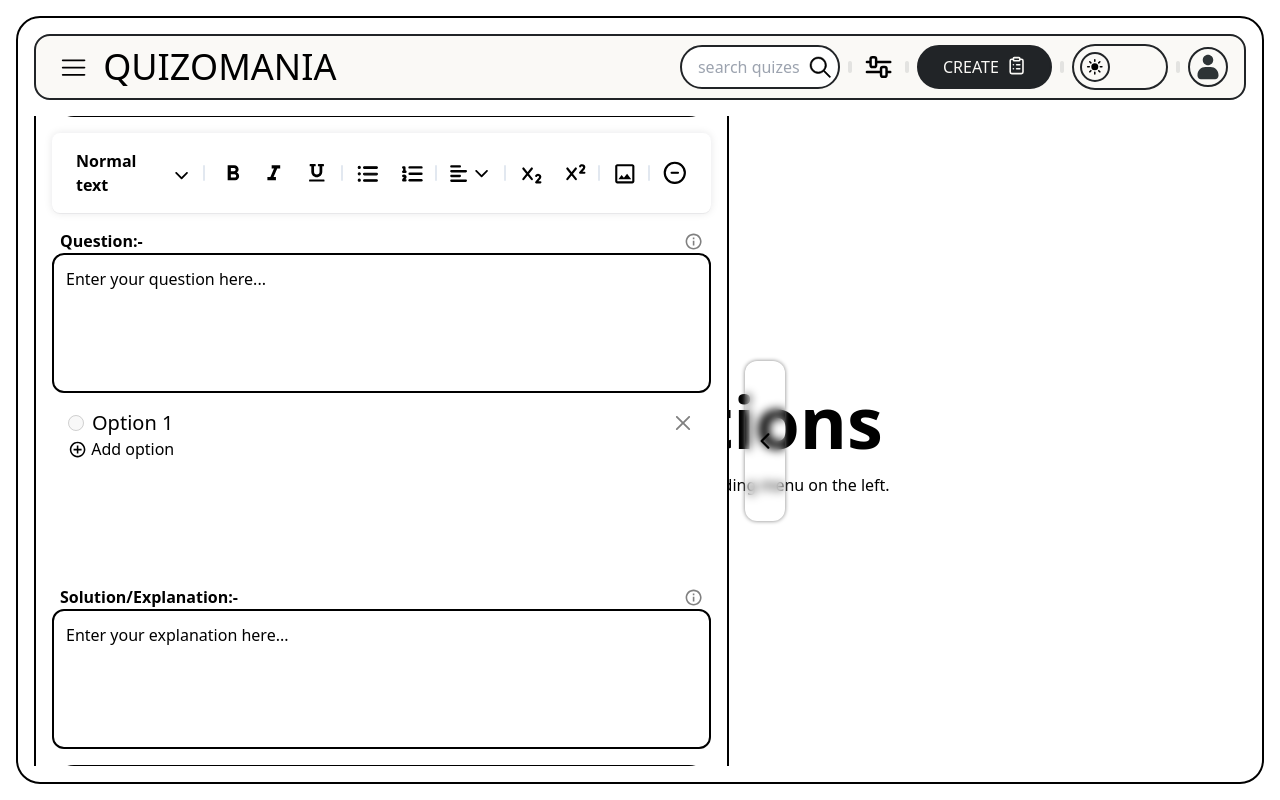
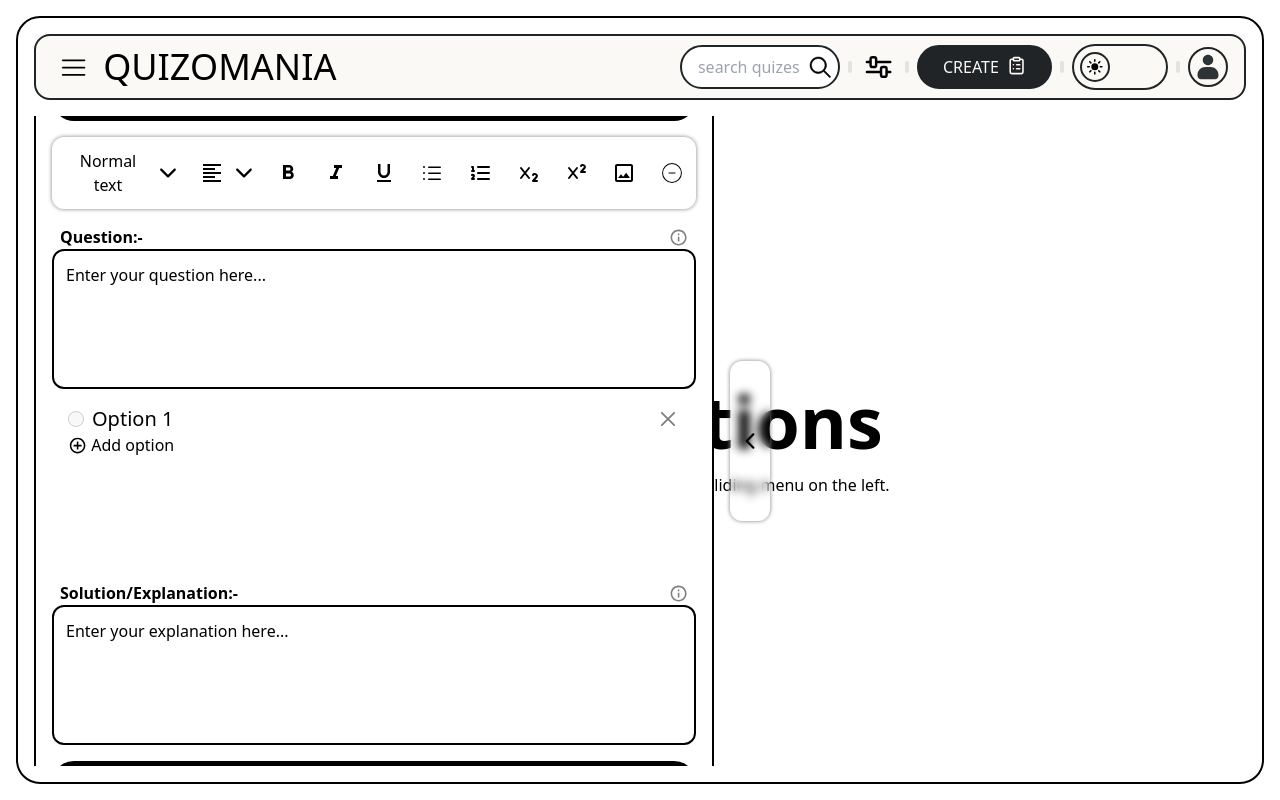
Before and after one commit to Nitish-u/Quizomania, a React (Vite) app: page /create in a window 1280 px wide. Built offline with nearby package versions, Linux system fonts and the light colour scheme.

Commit message:
change the layout code from static to dynamic using array of the editor function (issue: the alignment is not working yet) in the editor functions component

```diff
--- a/src/components/Editor functionalities comp/EditorFuncComp.jsx
+++ b/src/components/Editor functionalities comp/EditorFuncComp.jsx
@@ -2,50 +2,116 @@
 import { IconContext } from "react-icons";
 import { IoIosArrowDown } from "react-icons/io";
 import { MdFormatBold, MdFormatItalic } from "react-icons/md";
-import { FaUnderline } from "react-icons/fa";
+// import { FaKickstarter, FaUnderline } from "react-icons/fa";
+// import { FaUnderline } from "react-icons/fa6";
+import { MdFormatUnderlined } from "react-icons/md";
 import { LuListOrdered } from "react-icons/lu";
 import { GoListUnordered } from "react-icons/go";
 import { TbSubscript, TbSuperscript } from "react-icons/tb";
 import { MdOutlineImage } from "react-icons/md";
 import { CiCircleMinus } from "react-icons/ci";
 import { FaAlignRight, FaAlignLeft, FaAlignCenter } from "react-icons/fa6";
+import { MdFormatAlignCenter, MdFormatAlignLeft, MdFormatAlignRight } from "react-icons/md";
 
-export default function EditorFuncComp({alignmentArrowClicked, setAlignmentArrowClicked, fontArrowClicked, setFontArrowClicked}) {
+
+export default function EditorFuncComp({
+  alignmentArrowClicked,
+  setAlignmentArrowClicked,
+  fontArrowClicked,
+  setFontArrowClicked,
+}) {
   const alignmentIconsArray = [
     <FaAlignLeft size="1.2em" />,
     <FaAlignCenter size="1.2em" />,
     <FaAlignRight size="1.2em" />,
   ];
 
-  const [fontSize, setFontSize] = useState({ type: "Normal text", size: 4 });
-  const [alignmentType, setAlignmentType] = useState({
-    index: 0,
-    func: "justifyLeft",
-  });
-  function fontSizeChanger(e) {
-    e.stopPropagation();
-    const currentTarget = e.currentTarget;
-    const fontSize = currentTarget.getAttribute("func-size");
-    const fontType = currentTarget.innerText;
-    setFontSize((prevState) => {
-      return { ...prevState, type: fontType, size: fontSize };
-    });
-    setFontArrowClicked(false);
-  }
+  const fontVarients = [
+    { size: 3, sizeName: "Normal text" },
+    { size: 5, sizeName: "Sub-title" },
+    { size: 6, sizeName: "Title" },
+    { size: 7, sizeName: "Header" },
+  ];
 
-  function alignmentTypeChanger(e) {
-    const currentTarget = e.currentTarget;
-    const iconIndex = currentTarget.getAttribute("func-index");
-    const iconFunction = currentTarget.getAttribute("func-type");
-    setAlignmentType((prevState) => {
-      return { ...prevState, index: iconIndex, func: iconFunction };
-    });
-    setAlignmentArrowClicked(false);
-  }
+  const alignments = [
+    { type: "justifyLeft", icon: <MdFormatAlignLeft /> },
+    { type: "justifyCenter", icon: <MdFormatAlignCenter /> },
+    { type: "justifyRight", icon: <MdFormatAlignRight /> },
+  ];
+
+  const functions = [
+    {
+      function: "bold",
+      icon: <MdFormatBold />,
+    },
+    {
+      function: "italic",
+      icon: <MdFormatItalic />,
+    },
+    {
+      function: "underline",
+      icon: <MdFormatUnderlined />,
+    },
+    {
+      function: "insertUnorderdList",
+      icon: <GoListUnordered />,
+    },
+    {
+      function: "insertOrderedList",
+      icon: <LuListOrdered />,
+    },
+    {
+      function: "subscript",
+      icon: <TbSubscript />,
+    },
+    {
+      function: "superscript",
+      icon: <TbSuperscript />,
+    },
+    {
+      function: "insertImage",
+      icon: <MdOutlineImage />,
+    },
+    {
+      function: "removeFormat",
+      icon: <CiCircleMinus />,
+    },
+  ];
+
+  const [fontSize, setFontSize] = useState(0);
+
+  // const [fontSize, setFontSize] = useState({ type: "Normal text", size: 4 });
+  const [alignmentType, setAlignmentType] = useState(0);
+  // const [alignmentType, setAlignmentType] = useState({
+  //   index: 0,
+  //   func: "justifyLeft",
+  // });
+  // function fontSizeChanger(e) {
+  //   e.stopPropagation();
+  //   const currentTarget = e.currentTarget;
+  //   const fontSize = currentTarget.getAttribute("func-size");
+  //   const fontType = currentTarget.innerText;
+  //   setFontSize((prevState) => {
+  //     return { ...prevState, type: fontType, size: fontSize };
+  //   });
+  //   setFontArrowClicked(false);
+  // }
+
+  // function alignmentTypeChanger(e) {
+  //   const currentTarget = e.currentTarget;
+  //   const iconIndex = currentTarget.getAttribute("func-index");
+  //   const iconFunction = currentTarget.getAttribute("func-type");
+  //   setAlignmentType((prevState) => {
+  //     return { ...prevState, index: iconIndex, func: iconFunction };
+  //   });
+  //   setAlignmentArrowClicked(false);
+  // }
 
   function handleFunctionalKeyClick(...funcData) {
     const func = funcData[0];
     const val = funcData[1];
+    console.log("func: ", func)
+    console.log("val: ", val)
     if (val) {
       document.execCommand("fontSize", false, Number(val));
     } else {
@@ -56,217 +122,284 @@
             document.execCommand(func, false, url);
           }
         } else {
+          console.log(func);
           document.execCommand(func, false);
         }
       }
     }
   }
   return (
-    <>
-      <IconContext.Provider
-        value={{ color: "black", className: "functionalKeys", size: "1.6rem" }}
+    // <>
+    //   <IconContext.Provider
+    //     value={{ color: "black", className: "functionalKeys", size: "1.6rem" }}
+    //   >
+    //     <div
+    //       className="functionalKeysContainer bg-white select-none flex items-center w-fit gap-1 p-2 sm:px-4 rounded-lg max-w-full flex-wrap xl:flex-nowrap justify-center"
+    //       style={{
+    //         boxShadow:
+    //           "rgba(17, 17, 26, 0.05) 0px 1px 0px, rgba(17, 17, 26, 0.1) 0px 0px 8px",
+    //       }}
+    //     >
+    //       <div className="relative" id="fontSizeContainer">
+    //         <div
+    //           className={`fontSizeContainer min-w-fit flex items-center font-semibold cursor-pointer rounded-lg active:bg-white`}
+    //           id="currentFontSizeContainer"
+    //         >
+    //           <span
+    //             className="w-24 h-full"
+    //             func-size={fontSize.size}
+    //             onClick={() =>
+    //               handleFunctionalKeyClick("fontSize", fontSize.size)
+    //             }
+    //           >
+    //             {fontSize.type}
+    //           </span>
+    //           <div
+    //             className={`grow ${
+    //               fontArrowClicked ? "bg-slate-100" : ""
+    //             } w-fit group`}
+    //             style={{ padding: 0 }}
+    //             onClick={(e) => {
+    //               setAlignmentArrowClicked(false);
+    //               setFontArrowClicked(!fontArrowClicked);
+    //               e.stopPropagation();
+    //             }}
+    //           >
+    //             <IoIosArrowDown
+    //               size="1.2em"
+    //               className={`group-active:translate-y-1 transition-transform h-full duration-300 my-auto`}
+    //             />
+    //           </div>
+    //         </div>
+    //         <span
+    //           className={`fontSizes absolute top-10 ${
+    //             fontArrowClicked ? "" : "hidden"
+    //           } bg-white w-fit mt-4 rounded-xl cursor-pointer overflow-hidden z-30`}
+    //           style={{
+    //             boxShadow:
+    //               "rgba(17, 17, 26, 0.05) 0px 1px 0px, rgba(17, 17, 26, 0.1) 0px 0px 8px",
+    //           }}
+    //         >
+    //           {fontSizes.map((elem) => {
+    //             return (
+    //               <p
+    //                 key={elem.sizeName}
+    //                 className="w-32 p-2 px-4 hover:bg-slate-200"
+    //                 func-size={elem.size}
+    //                 onClick={fontSizeChanger}
+    //               >
+    //                 {elem.sizeName}
+    //               </p>
+    //             );
+    //           })}
+    //         </span>
+    //       </div>
+    //       <p className="bg-slate-200" id="pipe">
+    //         &nbsp;
+    //       </p>
+    //       <div
+    //         className="Bold icons"
+    //         onClick={() => handleFunctionalKeyClick("bold")}
+    //       >
+    //         <MdFormatBold className="w-8" />
+    //       </div>
+    //       <div
+    //         className="Italic icons"
+    //         onClick={() => handleFunctionalKeyClick("italic")}
+    //       >
+    //         <MdFormatItalic />
+    //       </div>
+    //       <div
+    //         className="Underline px-1 icons flex items-center justify-center"
+    //         onClick={() => handleFunctionalKeyClick("underline")}
+    //       >
+    //         <FaUnderline size="1.1em" />
+    //       </div>
+    //       <p className="bg-slate-200" id="pipe">
+    //         &nbsp;
+    //       </p>
+    //       <div
+    //         className="UL icons"
+    //         onClick={() => handleFunctionalKeyClick("insertUnorderedList")}
+    //       >
+    //         <GoListUnordered strokeWidth="1px" />
+    //       </div>
+    //       <div
+    //         className="OL icons"
+    //         onClick={() => handleFunctionalKeyClick("insertOrderedList")}
+    //       >
+    //         <LuListOrdered strokeWidth="2.3px" />
+    //       </div>
+    //       <p className="bg-slate-200" id="pipe">
+    //         &nbsp;
+    //       </p>
+    //       <div
+    //         className={`relative ${
+    //           alignmentArrowClicked ? "bg-slate-100" : ""
+    //         }`}
+    //         id="alignmentContainersParent"
+    //       >
+    //         <div
+    //           className="flex gap-1 items-center justify-center"
+    //           id="alignmentContainer"
+    //         >
+    //           <span
+    //             func-type={alignmentType.func}
+    //             onClick={() => handleFunctionalKeyClick(alignmentType.func)}
+    //           >
+    //             {alignmentIconsArray[alignmentType.index]}
+    //           </span>
+    //           <IoIosArrowDown
+    //             size="1.2em"
+    //             className="active:translate-y-1 transition-transform duration-300"
+    //             onClick={(e) => {
+    //               setFontArrowClicked(false);
+    //               setAlignmentArrowClicked(!alignmentArrowClicked);
+    //               e.stopPropagation();
+    //             }}
+    //           />
+    //         </div>
+    //         <span
+    //           className={`alignmentOptions absolute top-14 bg-white flex gap-2 p-2 rounded-lg items-center ${
+    //             alignmentArrowClicked ? "" : "hidden"
+    //           }`}
+    //           style={{
+    //             boxShadow:
+    //               "rgba(17, 17, 26, 0.05) 0px 1px 0px, rgba(17, 17, 26, 0.1) 0px 0px 8px",
+    //           }}
+    //         >
+    //           <p
+    //             func-index="0"
+    //             func-type="justifyLeft"
+    //             onClick={alignmentTypeChanger}
+    //           >
+    //             <FaAlignLeft size="1.5em" />
+    //           </p>
+    //           <div className="bg-slate-200" id="pipe">
+    //             &nbsp;
+    //           </div>
+    //           <p
+    //             func-index="1"
+    //             func-type="justifyCenter"
+    //             onClick={alignmentTypeChanger}
+    //           >
+    //             <FaAlignCenter size="1.5em" />
+    //           </p>
+    //           <div className="bg-slate-200" id="pipe">
+    //             &nbsp;
+    //           </div>
+    //           <p
+    //             func-index="2"
+    //             func-type="justifyRight"
+    //             onClick={alignmentTypeChanger}
+    //           >
+    //             <FaAlignRight size="1.5em" />
+    //           </p>
+    //         </span>
+    //       </div>
+    //       <p className="bg-slate-200" id="pipe">
+    //         &nbsp;
+    //       </p>
+    //       <div
+    //         className="icons"
+    //         onClick={() => handleFunctionalKeyClick("subscript")}
+    //       >
+    //         <TbSubscript />
+    //       </div>
+    //       <div
+    //         className="icons"
+    //         onClick={() => handleFunctionalKeyClick("superscript")}
+    //       >
+    //         <TbSuperscript />
+    //       </div>
+    //       <p className="bg-slate-200" id="pipe">
+    //         &nbsp;
+    //       </p>
+    //       <div
+    //         className="attachment icons"
+    //         onClick={() => handleFunctionalKeyClick("insertImage")}
+    //       >
+    //         <MdOutlineImage />
+    //       </div>
+    //       <p className="bg-slate-200 icons" id="pipe">
+    //         &nbsp;
+    //       </p>
+    //       <div
+    //         className="removeFormatting"
+    //         onClick={() => handleFunctionalKeyClick("removeFormat")}
+    //       >
+    //         <CiCircleMinus strokeWidth="1px" />
+    //       </div>
+    //     </div>
+    //   </IconContext.Provider>
+    // </>
+    <IconContext.Provider value={{size: "1.5rem"}}>
+    <div className="flex items-center p-2 rounded-xl gap-4 shadow-[0_0_4px_gray]">
+      {/* font size changer section */}
+      <div className="fontSizesContainer justify-between flex items-center relative select-none">
+        <div className="active:bg-gray-100 p-1 w-24 rounded-md cursor-pointer flex-1 text-center break-keep" onClick={() => handleFunctionalKeyClick("fontSize", fontVarients[fontSize].size)}>{fontVarients[fontSize].sizeName}</div>
+        <div
+          className={`h-full grid items-center rounded-md cursor-pointer group transition-colors duration-500 ${
+            fontArrowClicked ? "bg-gray-100" : ""
+          }`}
+          onClick={() => setFontArrowClicked(!fontArrowClicked)}
         >
+          <IoIosArrowDown
+            className={`group-active:translate-y-1 transition-transform duration-500 ${
+              fontArrowClicked ? "rotate-180" : ""
+            }`}
+          />
+        </div>
         <div
-          className="functionalKeysContainer bg-white select-none flex items-center w-fit gap-1 p-2 sm:px-4 rounded-lg max-w-full flex-wrap xl:flex-nowrap justify-center"
-          style={{
-            boxShadow:
-              "rgba(17, 17, 26, 0.05) 0px 1px 0px, rgba(17, 17, 26, 0.1) 0px 0px 8px",
+          className={`absolute rounded-xl bg-white overflow-hidden cursor-pointer top-8 left-1/2 -translate-x-1/2 ${
+            fontArrowClicked ? "" : "hidden"
+          }`}
+        >
+          {fontVarients.map((elem, index) => {
+            return (
+              <p
+                className={`w-32 text-center py-1 hover:bg-gray-100 ${
+                  fontSize == index ? "bg-gray-100" : ""
+                }`}
+                key={elem.sizeName}
+                onClick={() => {
+                  setFontSize(index);
+                  setFontArrowClicked(!fontArrowClicked);
+                  handleFunctionalKeyClick("fontSize", fontVarients[index].size);
                 }}
               >
-          <div className="relative" id="fontSizeContainer">
+                {elem.sizeName}
+              </p>
+            );
+          })}
+        </div>
+      </div>
+      {/* Alignment section */}
+      <div className="alignmentContainer flex gap-1 items-center relative">
+        <div className="p-1 active:bg-gray-100 cursor-pointer rounded-md" onClick={() => handleFunctionalKeyClick(alignments[alignmentType].type)}>{alignments[alignmentType].icon}</div>
         <div
-              className={`fontSizeContainer min-w-fit flex items-center font-semibold cursor-pointer ${
-                fontArrowClicked ? "bg-slate-100" : ""
-              } rounded-lg `}
-              id="currentFontSizeContainer"
+          className={`h-full grid items-center rounded-md cursor-pointer group transition-colors duration-500 ${
+            alignmentArrowClicked ? "bg-gray-100" : ""
+          }`}
+          onClick={() => setAlignmentArrowClicked(!alignmentArrowClicked)}
         >
-              <span
-                className="w-24"
-                func-size={fontSize.size}
-                onClick={() =>
-                  handleFunctionalKeyClick("fontSize", fontSize.size)
-                }
-              >
-                {fontSize.type}
-              </span>
           <IoIosArrowDown
-                size="1.2em"
-                className="active:translate-y-1 transition-transform duration-300 mt-1"
-                onClick={(e) => {
-                  setAlignmentArrowClicked(false);
-                  setFontArrowClicked(!fontArrowClicked);
-                  e.stopPropagation();
-                }}
+            className={`group-active:translate-y-1 transition-transform duration-500 ${
+              alignmentArrowClicked ? "rotate-180" : ""
+            }`}
           />
         </div>
-            <span
-              className={`fontSizes absolute top-10 ${
-                fontArrowClicked ? "" : "hidden"
-              } bg-white w-fit mt-4 rounded-xl cursor-pointer overflow-hidden z-30`}
-              style={{
-                boxShadow:
-                  "rgba(17, 17, 26, 0.05) 0px 1px 0px, rgba(17, 17, 26, 0.1) 0px 0px 8px",
-              }}
-            >
-              <p
-                className="w-32 p-2 px-4 hover:bg-slate-200"
-                func-size="7"
-                onClick={fontSizeChanger}
-              >
-                Header
-              </p>
-              <p
-                className="w-32 p-2 px-4 hover:bg-slate-200"
-                func-size="6"
-                onClick={fontSizeChanger}
-              >
-                Title
-              </p>
-              <p
-                className="w-32 p-2 px-4 hover:bg-slate-200"
-                func-size="5"
-                onClick={fontSizeChanger}
-              >
-                Sub-title
-              </p>
-              <p
-                className="w-32 p-2 px-4 hover:bg-slate-200"
-                func-size="4"
-                onClick={fontSizeChanger}
-              >
-                Normal text
-              </p>
-            </span>
-          </div>
-          <p className="bg-slate-200" id="pipe">
-            &nbsp;
-          </p>
-          <div
-            className="Bold icons"
-            onClick={() => handleFunctionalKeyClick("bold")}
-          >
-            <MdFormatBold className="w-8" />
-          </div>
-          <div
-            className="Italic icons"
-            onClick={() => handleFunctionalKeyClick("italic")}
-          >
-            <MdFormatItalic />
-          </div>
-          <div
-            className="Underline px-1 icons flex items-center justify-center"
-            onClick={() => handleFunctionalKeyClick("underline")}
-          >
-            <FaUnderline size="1.1em" />
-          </div>
-          <p className="bg-slate-200" id="pipe">
-            &nbsp;
-          </p>
-          <div
-            className="UL icons"
-            onClick={() => handleFunctionalKeyClick("insertUnorderedList")}
-          >
-            <GoListUnordered strokeWidth="1px" />
-          </div>
-          <div
-            className="OL icons"
-            onClick={() => handleFunctionalKeyClick("insertOrderedList")}
-          >
-            <LuListOrdered strokeWidth="2.3px" />
-          </div>
-          <p className="bg-slate-200" id="pipe">
-            &nbsp;
-          </p>
-          <div
-            className={`relative ${
-              alignmentArrowClicked ? "bg-slate-100" : ""
-            }`}
-            id="alignmentContainersParent"
-          >
-            <div className="flex gap-1 items-center justify-center" id="alignmentContainer">
-              <span
-                func-type={alignmentType.func}
-                onClick={() => handleFunctionalKeyClick(alignmentType.func)}
-              >
-                {alignmentIconsArray[alignmentType.index]}
-              </span>
-              <IoIosArrowDown
-                size="1.2em"
-                className="active:translate-y-1 transition-transform duration-300"
-                onClick={(e) => {
-                  setFontArrowClicked(false);
-                  setAlignmentArrowClicked(!alignmentArrowClicked);
-                  e.stopPropagation();
-                }}
-              />
-            </div>
-            <span
-              className={`alignmentOptions absolute top-14 bg-white flex gap-2 p-2 rounded-lg items-center ${
-                alignmentArrowClicked ? "" : "hidden"
-              }`}
-              style={{
-                boxShadow:
-                  "rgba(17, 17, 26, 0.05) 0px 1px 0px, rgba(17, 17, 26, 0.1) 0px 0px 8px",
-              }}
-            >
-              <p
-                func-index="0"
-                func-type="justifyLeft"
-                onClick={alignmentTypeChanger}
-              >
-                <FaAlignLeft size="1.5em" />
-              </p>
-              <div className="bg-slate-200" id="pipe">
-                &nbsp;
-              </div>
-              <p
-                func-index="1"
-                func-type="justifyCenter"
-                onClick={alignmentTypeChanger}
-              >
-                <FaAlignCenter size="1.5em" />
-              </p>
-              <div className="bg-slate-200" id="pipe">
-                &nbsp;
-              </div>
-              <p
-                func-index="2"
-                func-type="justifyRight"
-                onClick={alignmentTypeChanger}
-              >
-                <FaAlignRight size="1.5em" />
-              </p>
-            </span>
-          </div>
-          <p className="bg-slate-200" id="pipe">
-            &nbsp;
-          </p>
-          <div className="icons" onClick={() => handleFunctionalKeyClick("subscript")}>
-            <TbSubscript />
-          </div>
-          <div className="icons" onClick={() => handleFunctionalKeyClick("superscript")}>
-            <TbSuperscript />
-          </div>
-          <p className="bg-slate-200" id="pipe">
-            &nbsp;
-          </p>
-          <div
-            className="attachment icons"
-            onClick={() => handleFunctionalKeyClick("insertImage")}
-          >
-            <MdOutlineImage />
-          </div>
-          <p className="bg-slate-200 icons" id="pipe">
-            &nbsp;
-          </p>
-          <div
-            className="removeFormatting"
-            onClick={() => handleFunctionalKeyClick("removeFormat")}
-          >
-            <CiCircleMinus strokeWidth="1px" />
+        <div className={`alignmentOptionsContainer absolute flex items-center gap-1 border-2 border-black top-8 rounded-md bg-white overflow-hidden ${alignmentArrowClicked ? "" : "hidden"}`}>
+          {alignments.map((elem, index) => {
+            return <div className="p-1 hover:bg-gray-100 cursor-pointer" onClick={() => {setAlignmentType(index); setAlignmentArrowClicked(!alignmentArrowClicked); handleFunctionalKeyClick(alignments[index].type)}}>{elem.icon}</div>
+          })}
         </div>
       </div>
+      {/* other fucntions */}
+      {functions.map((elem,index) => {
+        return <div key={elem.function} className="p-1 active:bg-gray-100">{elem.icon}</div>
+      })}
+    </div>
     </IconContext.Provider>
-    </>
   );
 }
--- a/src/index.css
+++ b/src/index.css
@@ -77,7 +77,7 @@
     }
 
     .functionalKeysContainer div {
-        @apply active:bg-slate-100 p-2 rounded-lg cursor-pointer;
+        @apply p-2 rounded-lg cursor-pointer;
     }
 
     .icons {
```
Lines whose indentation alone changed are shown as unchanged.
